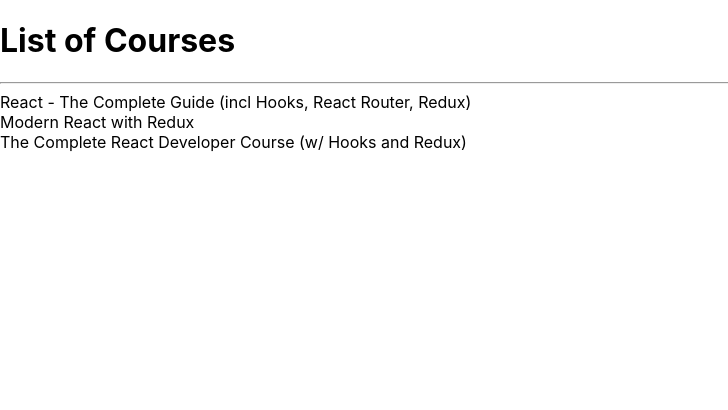
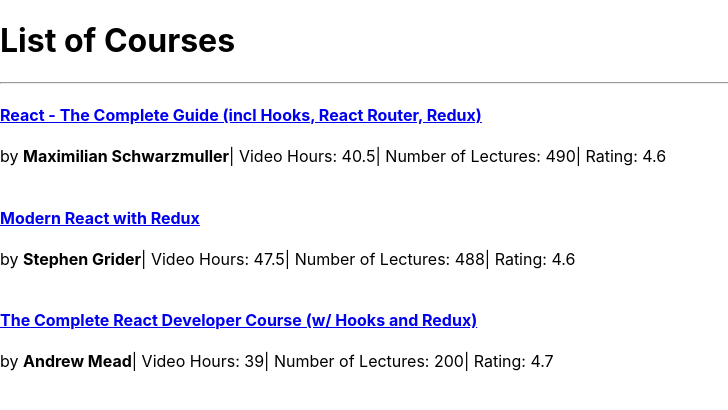
Before and after one commit to Alien-97/CursoReact, a React (Create React App) app: page / in a window 1280 px wide. Shown: the top 410 px of the page, without its empty margins (0-728 px from the left). Built offline with nearby package versions, Linux system fonts and the light colour scheme.

Commit message:
Multiple Components

```diff
--- a/src/App.js
+++ b/src/App.js
@@ -1,7 +1,9 @@
 import React from 'react';
+import CoursesList from './CoursesList';
 
 const courses = [
   {
+    id: 1,
     title: 'React - The Complete Guide (incl Hooks, React Router, Redux)',
     author: 'Maximilian Schwarzmuller',
     hours_video: 40.5,
@@ -10,6 +12,7 @@
     url: 'https://codingthesmartway.com/courses/react-complete-guide/',
   },
   {
+    id: 2,
     title: 'Modern React with Redux',
     author: 'Stephen Grider',
     hours_video: 47.5,
@@ -18,6 +21,7 @@
     url: 'https://codingthesmartway.com/courses/modern-react-with-redux/',
   },
   {
+    id: 3,
     title: 'The Complete React Developer Course (w/ Hooks and Redux)',
     author: 'Andrew Mead',
     hours_video: 39,
@@ -28,16 +32,11 @@
   },
 ];
 function App() {
-  function getGreetingMessage() {
-    return 'Hello, World';
-  }
   return (
     <div>
       <h1>List of Courses</h1>
       <hr />
-      {courses.map(function (course) {
-        return <div>{course.title}</div>;
-      })}
+      <CoursesList courses={courses} />
     </div>
   );
 }
--- /dev/null
+++ b/src/CoursesList.js
@@ -0,0 +1,25 @@
+import React from 'react';
+
+function CoursesList(props) {
+  return props.courses.map(function (course) {
+    return (
+      <div key={course.id}>
+        <span>
+          <a href={course.url}>
+            <h4>{course.title}</h4>
+          </a>
+        </span>
+        <span>
+          by <strong>{course.author}</strong>
+        </span>
+        <span>| Video Hours: {course.hours_video}</span>
+        <span>| Number of Lectures: {course.number_of_lectures}</span>
+        <span>| Rating: {course.rating}</span>
+        <br />
+        <br />
+      </div>
+    );
+  });
+}
+
+export default CoursesList;
```
